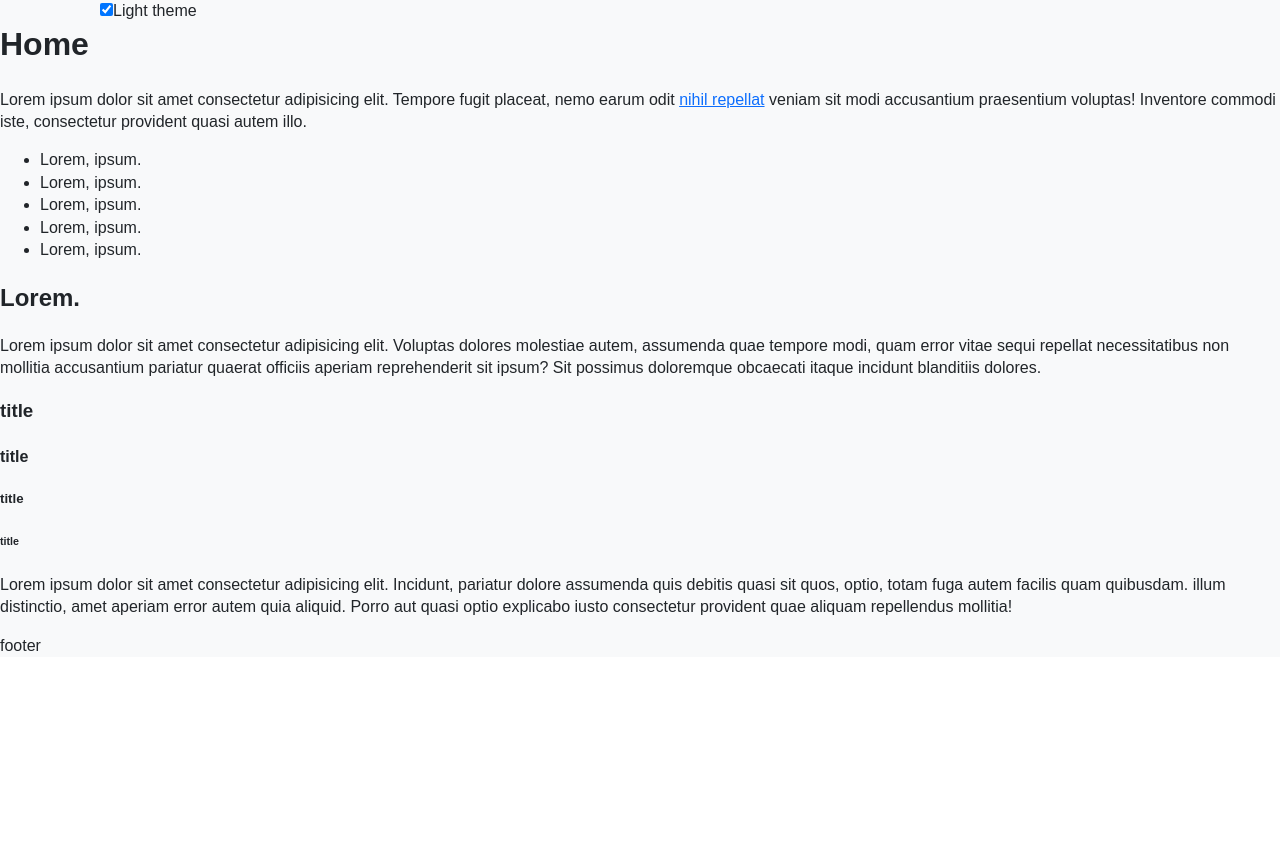
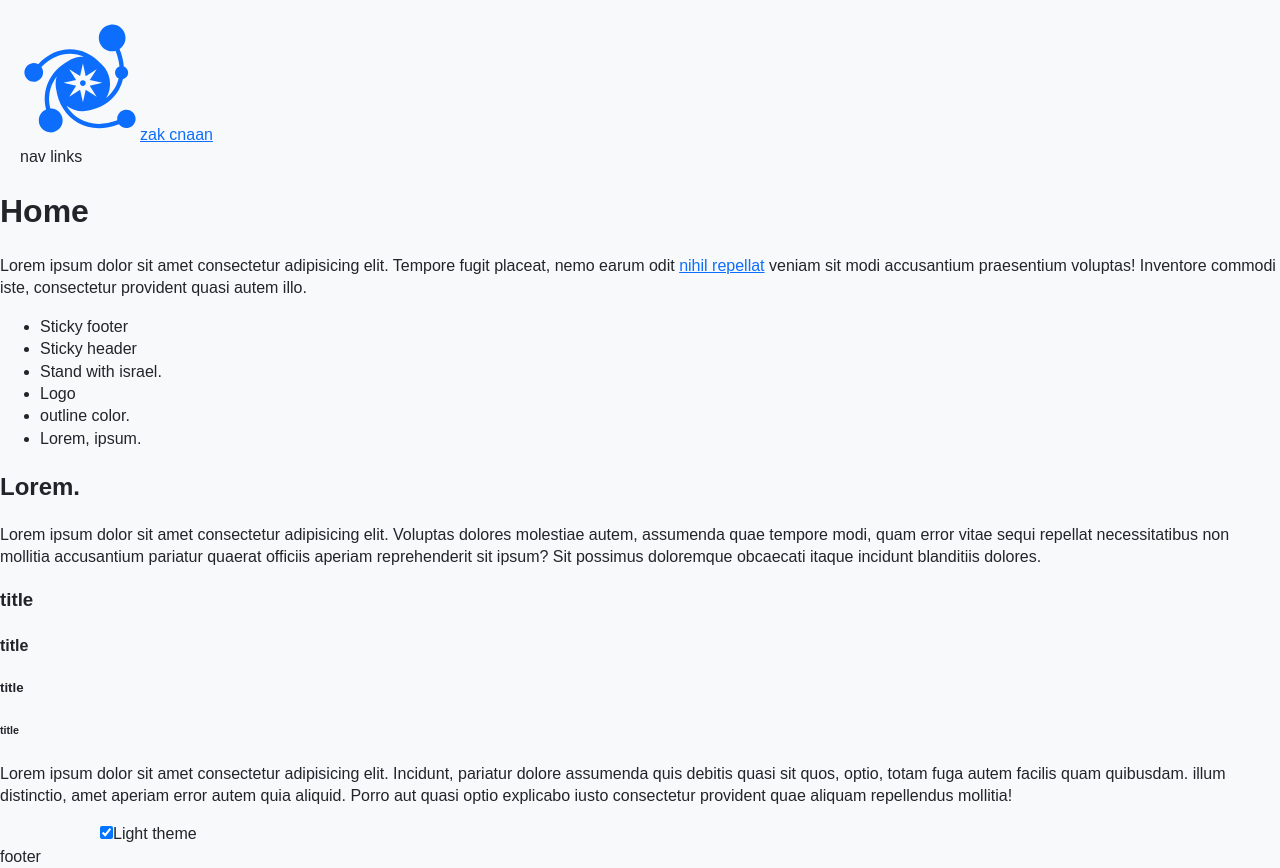
Before and after one commit to zak-cnaan/portfolio, a React (Vite) app: page / in a window 1280 px wide. Before the commit the page ends 800 px from the top, so only its background shows below. Built offline with nearby package versions, Linux system fonts and the light colour scheme.

Commit message:
sticky footer

```diff
--- a/package.json
+++ b/package.json
@@ -12,7 +12,8 @@
   },
   "dependencies": {
     "react": "^18.2.0",
-    "react-dom": "^18.2.0"
+    "react-dom": "^18.2.0",
+    "react-icons": "^4.12.0"
   },
   "devDependencies": {
     "@types/react": "^18.2.37",
--- a/src/compomemts/App/App.tsx
+++ b/src/compomemts/App/App.tsx
@@ -1,5 +1,7 @@
 import { useState } from "react";
 import styles from "./app.module.css";
+
+import Header from "../Header/Header";
 
 function App() {
   const [isLightTheme, set_isLightTheme] = useState(true);
@@ -7,23 +9,14 @@ function App() {
   const toggleTheme = () => {
     set_isLightTheme(!isLightTheme);
   };
+
+
   return (
     <div className={`${styles.layout} ${isLightTheme ? "":"theme-dark"}`}>
-      <header>
-        <div className="container">
-        <label>
-        <input
-          type="checkbox"
-          checked={isLightTheme}
-          onChange={toggleTheme}
-        />
-        {isLightTheme ? "Light theme":"Dark theme"}
-      </label>
+      <Header />
+      <main className={styles.main}>
+        <section>
 
-        </div>
-      </header>
-      <main>
-        <section>
           <h1>Home</h1>
           <p>
             Lorem ipsum dolor sit amet consectetur adipisicing elit. Tempore
@@ -32,10 +25,11 @@ function App() {
             consectetur provident quasi autem illo.
           </p>
           <ul>
-            <li>Lorem, ipsum.</li>
-            <li>Lorem, ipsum.</li>
-            <li>Lorem, ipsum.</li>
-            <li>Lorem, ipsum.</li>
+            <li>Sticky footer</li>
+            <li>Sticky header</li>
+            <li>Stand with israel.</li>
+            <li>Logo</li>
+            <li>outline color.</li>
             <li>Lorem, ipsum.</li>
           </ul>
           <h2>Lorem.</h2>
@@ -58,6 +52,20 @@ function App() {
             consectetur provident quae aliquam repellendus mollitia!
           </p>
           {/* <img src={logo} alt="" /> */}
+
+          <div>
+        <div className="container">
+        <label>
+        <input
+          type="checkbox"
+          checked={isLightTheme}
+          onChange={toggleTheme}
+        />
+        {isLightTheme ? "Light theme":"Dark theme"}
+      </label>
+
+        </div>
+          </div>
         </section>
       </main>
       <footer>footer</footer>
--- a/src/compomemts/App/app.module.css
+++ b/src/compomemts/App/app.module.css
@@ -5,4 +5,9 @@
 
   color:var(--body-color);
   background: var(--body-bg-color);
+
+  min-height: 100vh;
 }
+.main{
+    flex-grow: 1;
+}
--- /dev/null
+++ b/src/compomemts/Header/Header.tsx
@@ -0,0 +1,17 @@
+import styles from "./header.module.css";
+
+import Logo from "../Logo/Logo";
+import NavLinks from "./NavLinks/NavLinks";
+
+
+
+function Header() {
+  return (
+    <header className={styles.header}>
+      <Logo />
+      <NavLinks />
+    </header>
+  );
+}
+
+export default Header;
--- /dev/null
+++ b/src/compomemts/Header/NavLinks/NavLinks.tsx
@@ -0,0 +1,5 @@
+function NavLinks() {
+  return <div>nav links</div>;
+}
+
+export default NavLinks;
--- /dev/null
+++ b/src/compomemts/Header/header.module.css
@@ -0,0 +1,13 @@
+.header{
+    padding:20px;
+    top: -100%;
+  position: sticky;
+
+
+    -moz-transition: top 0.5s ease-in-out;
+      transition: top 0.5s ease-in-out;
+}
+:global(.sticky).header{
+  top:0;
+  position: sticky;
+}
--- /dev/null
+++ b/src/compomemts/Logo/Logo.tsx
@@ -0,0 +1,16 @@
+// import styles from "./logo.module.css";
+
+import { GiBlackHoleBolas } from "react-icons/gi";
+
+function Logo() {
+  return (
+    <a href="/">
+      <span>
+        <GiBlackHoleBolas style={{ "font-size": "120px" }} />
+      </span>
+      <span>zak cnaan</span>
+    </a>
+  );
+}
+
+export default Logo;
```
Also changed, not shown: 1 other file (tests, documents, lock files or other folders).
